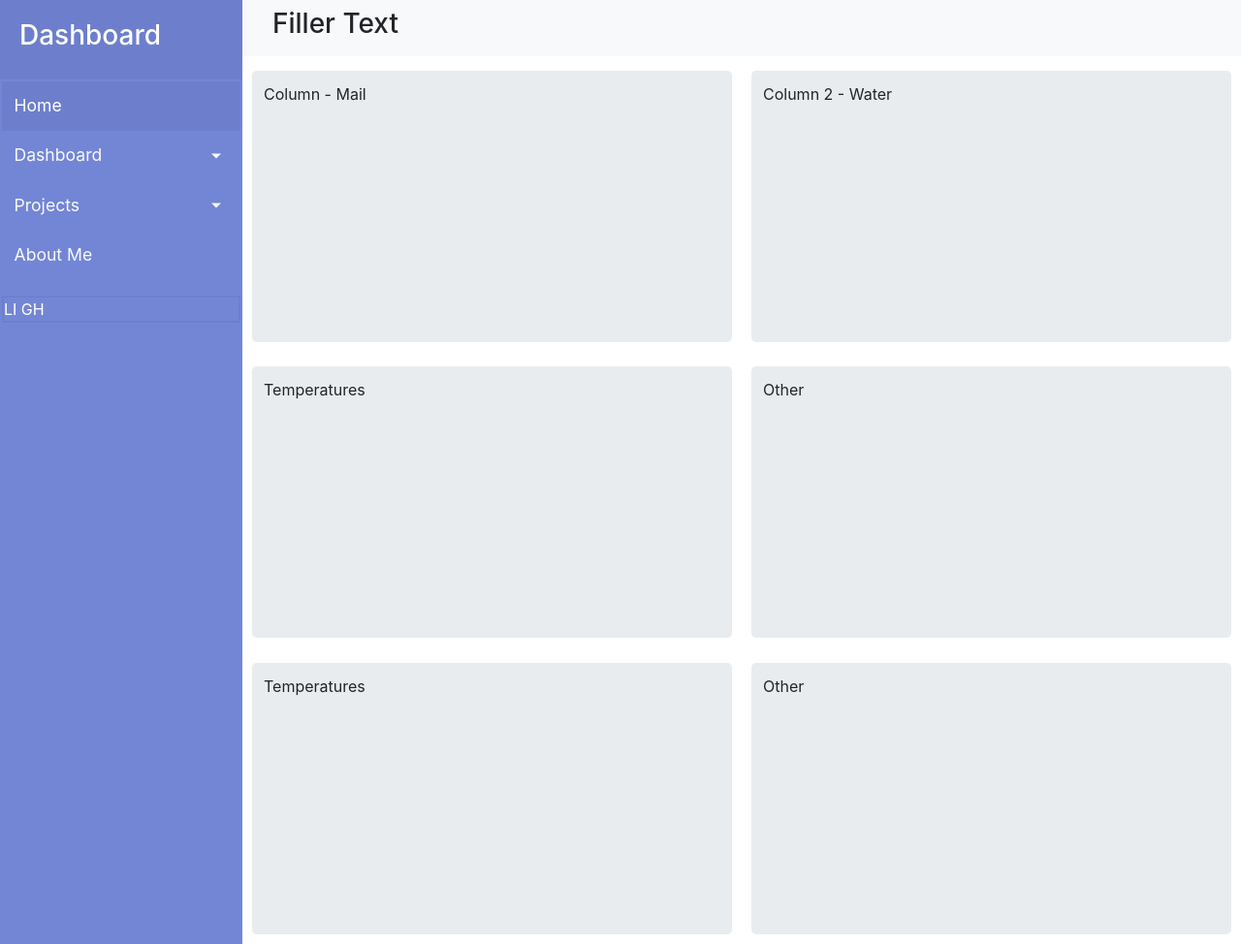
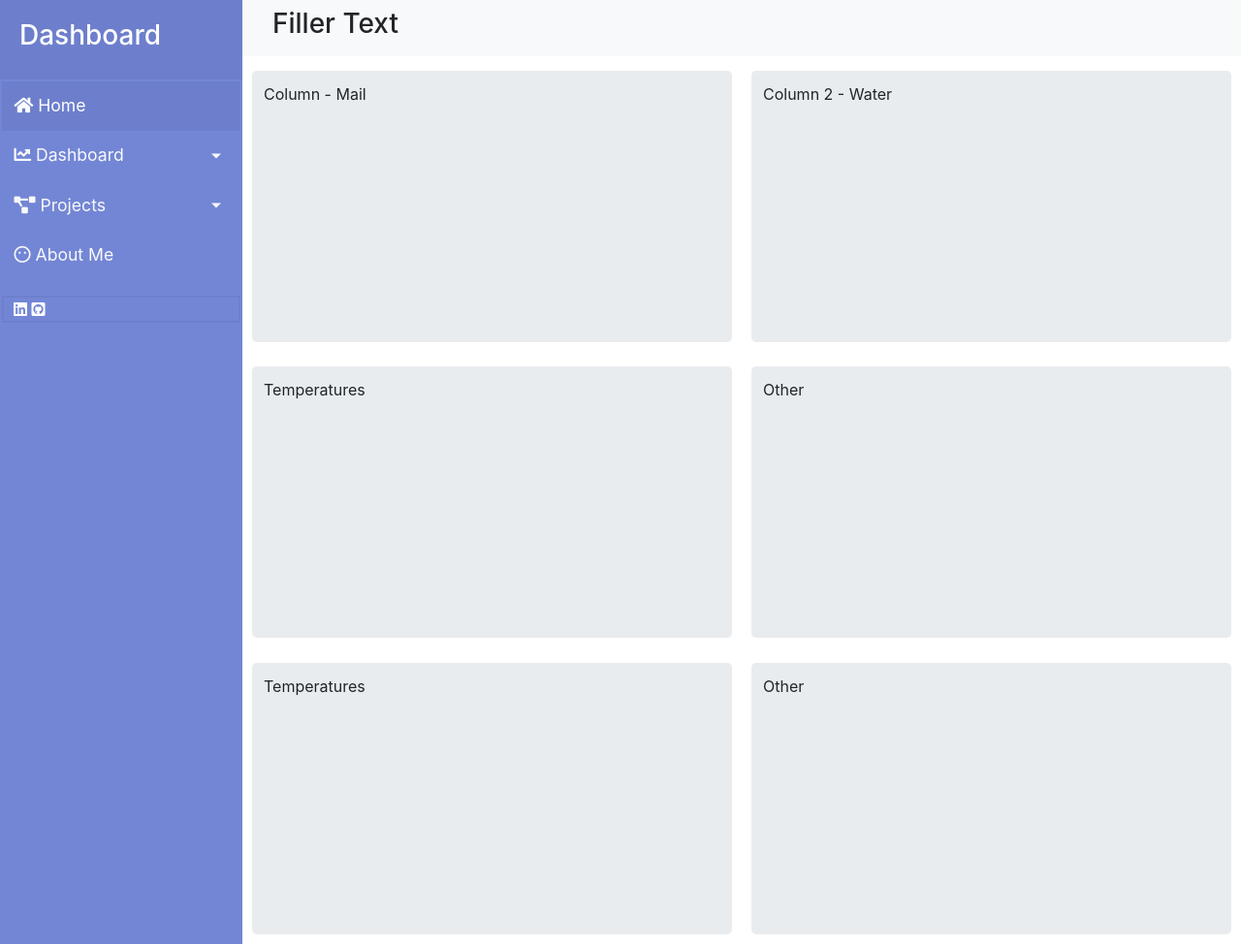
Before and after one commit to yddc902/Home-Automation-Dashboard, a Django app: page / in a window 1280 px wide. Shown: the whole page at 97% size. Run offline with Django 3.2, Linux system fonts and the light colour scheme; some libraries are stand-ins or nearby versions.

Commit message:
Added icons

```diff
--- a/api_app/static/api_app/css/base.css
+++ b/api_app/static/api_app/css/base.css
@@ -39,6 +39,8 @@
 
 #sidebar .link-icons {
   background: #7386D5;
+  margin: none;
+  padding-left: 10px;
 }
 
 #sidebar ul.components {
--- a/api_app/templates/base.html
+++ b/api_app/templates/base.html
@@ -20,10 +20,16 @@
 
         <ul class="list-unstyled componenets">
           <li class="active">
-            <a href="{% url 'index' %}">Home</a>
+            <a href="{% url 'index' %}">
+              <i class="fas fa-home"></i>
+              Home
+            </a>
           </li>
           <li>
-            <a href="#pageSubmenu" data-toggle="collapse" aria-expanded="false" class="dropdown-toggle">Dashboard</a>
+            <a href="#pageSubmenu" data-toggle="collapse" aria-expanded="false" class="dropdown-toggle">
+              <i class="fas fa-chart-line"></i>
+              Dashboard
+            </a>
             <ul class="collapse list-unstyled" id="pageSubmenu">
               <li>
                 <a href="#">Dashboard 1</a>
@@ -37,7 +43,10 @@
             </ul>
           </li>
           <li>
-            <a href="#projectSubmenu" data-toggle="collapse" aria-expanded="false" class="dropdown-toggle">Projects</a>
+            <a href="#projectSubmenu" data-toggle="collapse" aria-expanded="false" class="dropdown-toggle">
+              <i class="fas fa-project-diagram"></i>
+              Projects
+            </a>
             <ul class="collapse list-unstyled" id="projectSubmenu">
               <li>
                 <a href="#">Project 1</a>
@@ -45,15 +54,18 @@
             </ul>
           </li>
           <li>
-            <a href="#">About Me</a>
+            <a href="#">
+              <i class="far fa-meh-blank"></i>
+              About Me
+            </a>
           </li>
         </ul>
 
         <div class="sidebar-divider-dark" />
 
         <div class="link-icons">
-          <a href="#">LI</a>
-          <a href="#">GH</a>
+          <a href="#"><i class="fab fa-linkedin"></i></a>
+          <a href="#"><i class="fab fa-github-square"></i></a>
         </div>
 
       </nav>
@@ -115,9 +127,9 @@
             </div>
           </div>
         </div>
+      </div>
+    </div>
 
-      </div>
-
-    </div>
+    <link rel="stylesheet" href="https://use.fontawesome.com/releases/v5.6.3/css/all.css" integrity="sha384-UHRtZLI+pbxtHCWp1t77Bi1L4ZtiqrqD80Kn4Z8NTSRyMA2Fd33n5dQ8lWUE00s/" crossorigin="anonymous">
   </body>
 </html>
```
